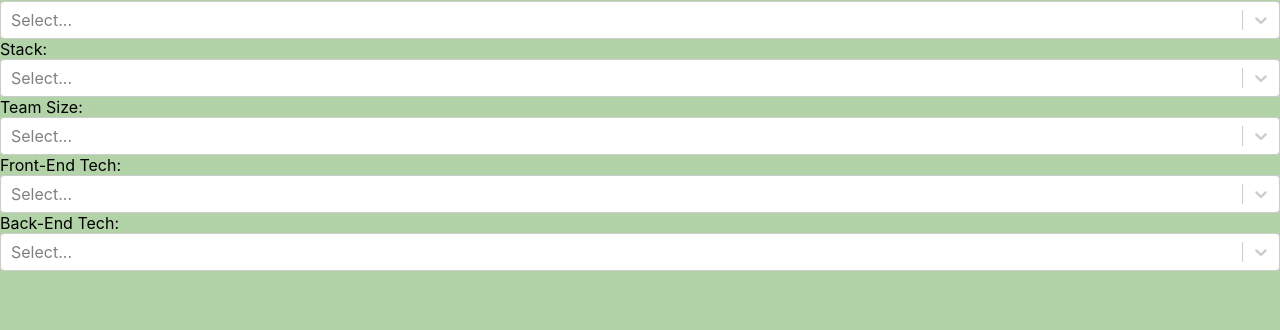
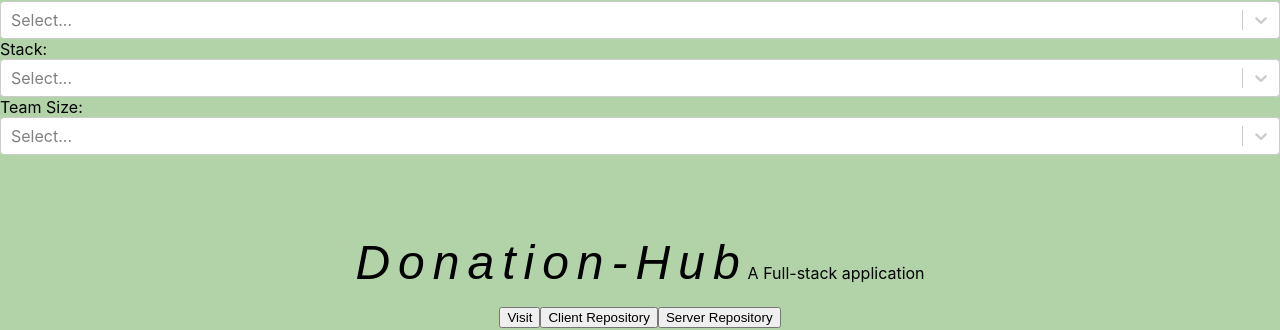
Before and after one commit to kayleighkat98/portfolio-client, a React (Create React App) app: page / in a window 1280 px wide. Shown: the part 2083-2413 px from the top of the page. Built offline with nearby package versions, Linux system fonts and the light colour scheme; a web font is replaced by a local one.

Commit message:
deploying working filters

```diff
--- a/src/components/Projects.js
+++ b/src/components/Projects.js
@@ -14,8 +14,6 @@ class Projects extends Component {
                 {filter: 'name', data: projects, label: 'Name: '},
                 {filter: 'stack', data: projects, label: 'Stack: '},
                 {filter: 'team', data: projects, label: 'Team Size: '},
-                {filter: 'front', data: tech, label: 'Front-End Tech: '},
-                {filter: 'back', data: tech, label: 'Back-End Tech: '},
             ],
             filters: [],
             results: [...projects]
```
